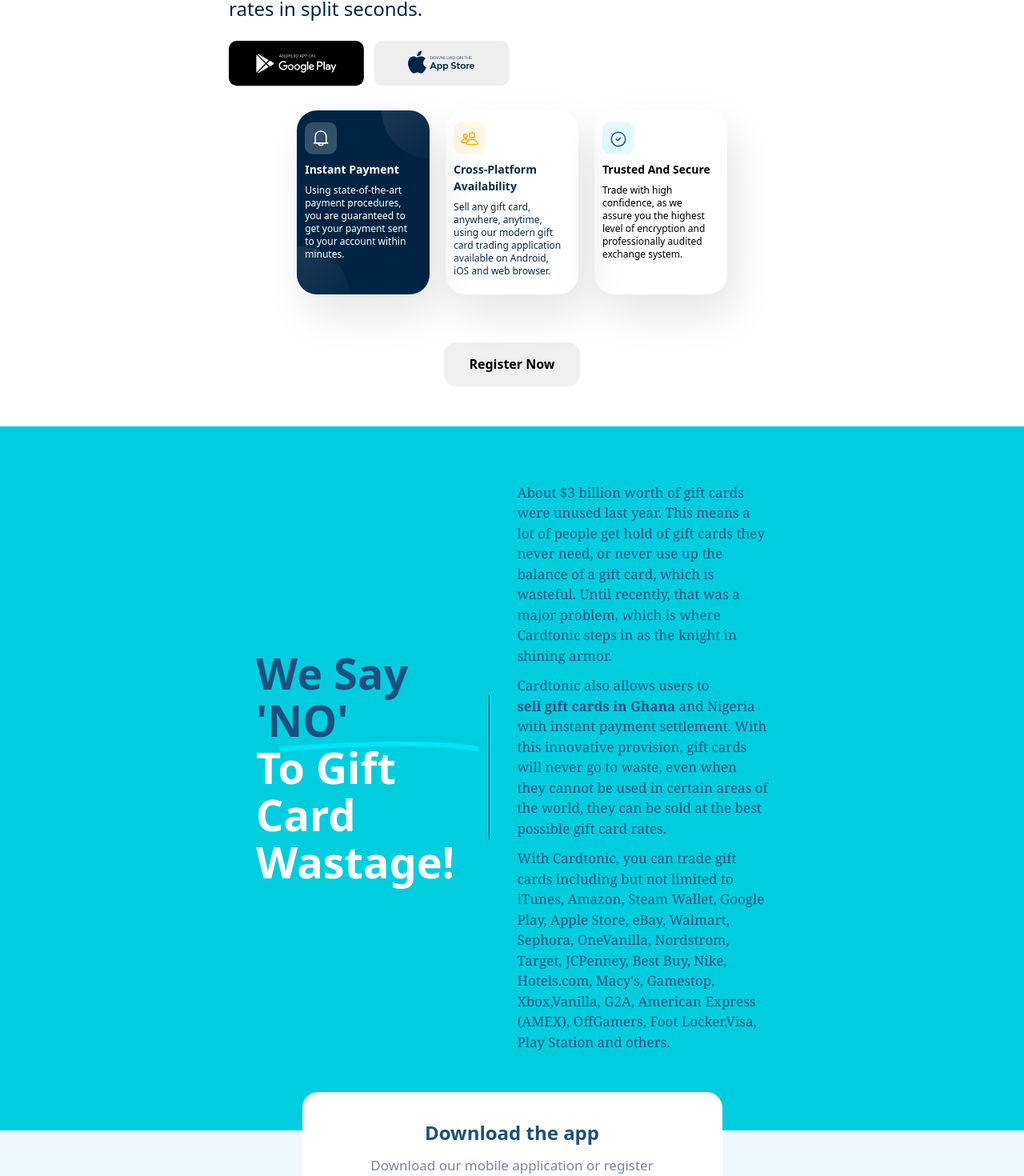
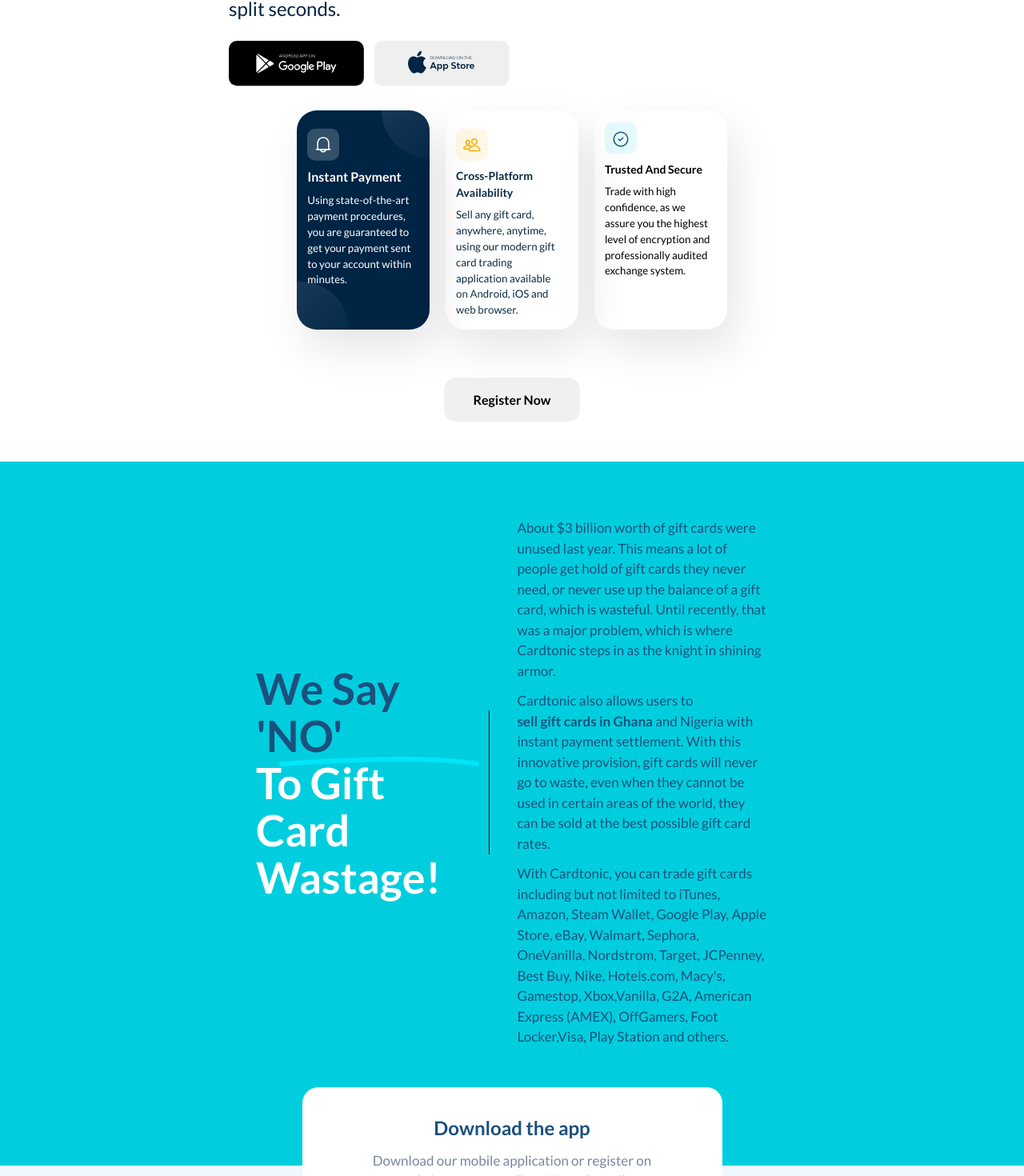
Before and after one commit to Sikal10/cardtonic-clone, a React (Create React App) app: page / in a window 1280 px wide. Shown: the part 578-2048 px from the top of the page at 80% size. Built offline with nearby package versions, Linux system fonts and the light colour scheme.

Commit message:
font-family added

```diff
--- a/src/components/Cards.jsx
+++ b/src/components/Cards.jsx
@@ -1,4 +1,3 @@
-import React from 'react';
 import Bell from "../assets/images/notification.svg";
 import Checked from "../assets/images/checked.svg";
 import Platform from "../assets/images/platform.svg";
@@ -6,22 +5,22 @@
 const Cards = () => {
     return (
         <div className={"flex flex-col md:flex-row gap-y-5 justify-between gap-x-5"}>
-            <div className={"cards w-[21.5rem] bg-[#002444] min-h-[230px] py-[14px] px-[10px] rounded-[25px] space-y-2"}>
-                <img src={Bell} alt=""/>
-                <h3 className={"text-[14px] font-bold"}>Instant Payment</h3>
-                <p className={"text-xs font-medium w-[95%]"}>Using state-of-the-art payment procedures, you are guaranteed to get your payment sent to your account within minutes.</p>
+            <div className={"cards w-[21.5rem] bg-[#002444] min-h-[230px] py-[14px] px-[13px] rounded-[25px] space-y-2"}>
+                <img className={"mt-2"} src={Bell} alt=""/>
+                <h3 className={"text-[16px] font-bold"}>Instant Payment</h3>
+                <p className={"text-[13.3px] font-medium w-[95%]"}>Using state-of-the-art payment procedures, you are guaranteed to get your payment sent to your account within minutes.</p>
             </div>
 
-            <div className={"cards hover:bg-[#002444] text-[#0a2b43] hover:text-white w-[21.5rem] min-h-[230px] py-[14px] px-[10px] rounded-[25px] space-y-2"}>
-                <img src={Platform} alt=""/>
+            <div className={"cards hover:bg-[#002444] text-[#0a2b43] hover:text-white w-[21.5rem] min-h-[230px] py-[14px] px-[13px] rounded-[25px] space-y-2"}>
+                <img className={"mt-2"} src={Platform} alt=""/>
                 <h3 className={"text-[14px] font-bold"}>Cross-Platform Availability</h3>
-                <p className={"text-xs w-[95%]"}>Sell any gift card, anywhere, anytime, using our modern gift card trading application available on Android, iOS and web browser.</p>
+                <p className={"text-[13.3px] w-[95%]"}>Sell any gift card, anywhere, anytime, using our modern gift card trading application available on Android, iOS and web browser.</p>
             </div>
 
-            <div className={"cards hover:bg-[#002444] hover:text-white w-[21.5rem] min-h-[230px] py-[14px] px-[10px] rounded-[25px] space-y-2"}>
+            <div className={"cards hover:bg-[#002444] hover:text-white w-[21.5rem] min-h-[230px] py-[14px] px-[13px] rounded-[25px] space-y-2"}>
                 <img src={Checked} alt=""/>
                 <h3 className={"text-[14px] font-bold"}>Trusted And Secure</h3>
-                <p className={"text-xs w-[95%]"}>Trade with high confidence, as we assure you the highest level of encryption and professionally audited exchange system.</p>
+                <p className={"text-[13.3px] w-[95%]"}>Trade with high confidence, as we assure you the highest level of encryption and professionally audited exchange system.</p>
             </div>
 
         </div>
--- a/src/components/Hero.jsx
+++ b/src/components/Hero.jsx
@@ -40,7 +40,7 @@
                 <Cards />
 
                 <div className={"mt-[60px] grid place-items-center"}>
-                    <button className={"bg-[#F0F0F0] text-[#0024444] font-semibold w-[170px] rounded-[15px] h-[55px]"}>Register Now</button>
+                    <button className={"bg-[#F0F0F0] font-black text-[#0024444] w-[170px] rounded-[15px] h-[55px]"}>Register Now</button>
                 </div>
             </div>
         </section>
--- a/src/components/NoWaste.jsx
+++ b/src/components/NoWaste.jsx
@@ -24,20 +24,20 @@
 
                     <div style={{height: "180px"}} className={"line hidden md:block"}/>
 
-                    <div className={"space-y-3 mt-[30px] md:mt-0 md:w-[49%] font-serif"}>
-                        <p className={"md:text-[17px] text-[15px] font-serif font-[400] text-[#1b507e]"}>About $3 billion worth of gift cards were unused last year.
+                    <div className={"space-y-3 mt-[30px] md:mt-0 md:w-[49%]"}>
+                        <p className={"md:text-[17px] text-[15px] font-[400] text-[#1b507e]"}>About $3 billion worth of gift cards were unused last year.
                             This means a lot of people get hold of gift cards they never need,
                             or never use up the balance of a gift card, which is wasteful.
                             Until recently, that was a major problem, which is where Cardtonic steps in as the knight in shining armor.
                         </p>
 
-                        <p className={"md:text-[17px] text-[15px] font-serif font-[400] text-[#1b507e]"}>
+                        <p className={"md:text-[17px] text-[15px] font-[400] text-[#1b507e]"}>
                             Cardtonic also allows users to <br/> <b>sell gift cards in Ghana</b> and Nigeria with instant payment settlement.
                             With this innovative provision, gift cards will never go to waste,
                             even when they cannot be used in certain areas of the world, they can be sold at the best possible gift card rates.
                         </p>
 
-                        <p className={"md:text-[17px] text-[15px] font-serif font-[400] text-[#1b507e]"}>
+                        <p className={"md:text-[17px] text-[15px] font-[400] text-[#1b507e]"}>
                             With Cardtonic, you can trade gift cards including but not limited to iTunes, Amazon, Steam Wallet, Google Play,
                             Apple Store, eBay, Walmart, Sephora, OneVanilla, Nordstrom, Target, JCPenney, Best Buy, Nike, Hotels.com,
                             Macy's, Gamestop, Xbox,Vanilla, G2A, American Express (AMEX), OffGamers, Foot Locker,Visa, Play Station and others.
--- a/src/index.css
+++ b/src/index.css
@@ -1,18 +1,25 @@
+@import url('https://fonts.googleapis.com/css2?family=Lato:wght@400;700&display=swap');
+
+body {
+    font-family: "Lato";
+}
+
+
 @tailwind base;
 @tailwind components;
 @tailwind utilities;
 
 @layer components  {
     .nav-button {
-        @apply text-[#002444] font-medium text-lg;
+        @apply text-[#002444] font-bold text-lg;
     }
 
     .get-started-btn {
-        @apply bg-[#FFEACA] text-[#002444] font-medium w-[160px] py-[15px] rounded-xl gap-2 flex items-center justify-center;
+        @apply bg-[#FFEACA] text-[#002444] font-bold w-[160px] py-[15px] rounded-xl gap-2 flex items-center justify-center;
     }
 
     .dropdown-box {
-        @apply z-10 top-[45px] -left-[55px] bg-white absolute px-[30px] w-[200px] py-[18px] space-y-7 rounded-2xl;
+        @apply z-10 top-[45px] -left-[50px] bg-white absolute px-[30px] w-[200px] py-[18px] space-y-7 rounded-2xl;
     }
 
     .mobile-menu {
```
